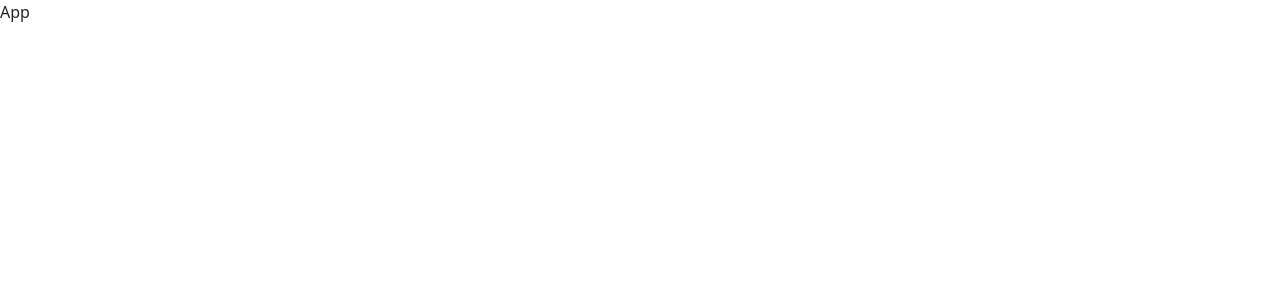
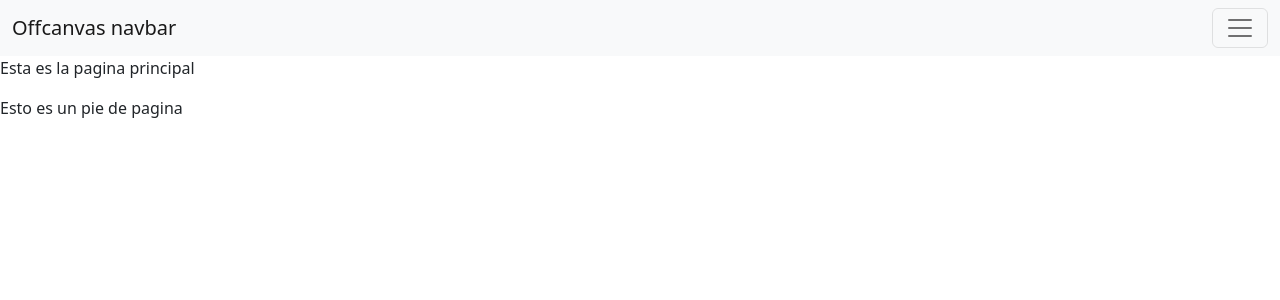
Before and after one commit to GinTip/restaurant-app, a React (Create React App) app: page / in a window 1280 px wide. Shown: the top 300 px of the page. Built offline with nearby package versions, Linux system fonts and the light colour scheme.

Commit message:
React router dom/ App router

```diff
--- a/package.json
+++ b/package.json
@@ -9,6 +9,7 @@
     "bootstrap": "^5.2.0",
     "react": "^18.2.0",
     "react-dom": "^18.2.0",
+    "react-router-dom": "^6.3.0",
     "react-scripts": "5.0.1",
     "web-vitals": "^2.1.4"
   },
--- a/src/App.js
+++ b/src/App.js
@@ -1,11 +1,12 @@
 import React from 'react';
+import AppRouter from './routers/AppRouter';
+
 import 'bootstrap/dist/css/bootstrap.min.css';
 import 'bootstrap/dist/js/bootstrap.min.js';
 
+
 const App = () => {
-  return (
-    <div>App</div>
-  );
+  return <AppRouter />;
 };
 
 export default App;
--- /dev/null
+++ b/src/components/NavBar.jsx
@@ -0,0 +1,50 @@
+import React from 'react';
+
+const NavBar = () => {
+  return (
+    <nav className="navbar bg-light fixed-top">
+      <div className="container-fluid">
+        <a className="navbar-brand" href="#">Offcanvas navbar</a>
+        <button className="navbar-toggler" type="button" data-bs-toggle="offcanvas" data-bs-target="#offcanvasNavbar" aria-controls="offcanvasNavbar">
+          <span className="navbar-toggler-icon" />
+        </button>
+        <div className="offcanvas offcanvas-end" tabIndex={-1} id="offcanvasNavbar" aria-labelledby="offcanvasNavbarLabel">
+          <div className="offcanvas-header">
+            <h5 className="offcanvas-title" id="offcanvasNavbarLabel">Offcanvas</h5>
+            <button type="button" className="btn-close" data-bs-dismiss="offcanvas" aria-label="Close" />
+          </div>
+          <div className="offcanvas-body">
+            <ul className="navbar-nav justify-content-end flex-grow-1 pe-3">
+              <li className="nav-item">
+                <a className="nav-link active" aria-current="page" href="#">Home</a>
+              </li>
+              <li className="nav-item">
+                <a className="nav-link" href="#">Link</a>
+              </li>
+              <li className="nav-item dropdown">
+                <a className="nav-link dropdown-toggle" href="#" role="button" data-bs-toggle="dropdown" aria-expanded="false">
+                  Dropdown
+                </a>
+                <ul className="dropdown-menu">
+                  <li><a className="dropdown-item" href="#">Action</a></li>
+                  <li><a className="dropdown-item" href="#">Another action</a></li>
+                  <li>
+                    <hr className="dropdown-divider" />
+                  </li>
+                  <li><a className="dropdown-item" href="#">Something else here</a></li>
+                </ul>
+              </li>
+            </ul>
+            <form className="d-flex" role="search">
+              <input className="form-control me-2" type="search" placeholder="Search" aria-label="Search" />
+              <button className="btn btn-outline-success" type="submit">Search</button>
+            </form>
+          </div>
+        </div>
+      </div>
+    </nav>
+
+  );
+};
+
+export default NavBar;
--- a/src/index.js
+++ b/src/index.js
@@ -4,7 +4,7 @@ import App from './App';
 
 const root = ReactDOM.createRoot(document.getElementById('root'));
 root.render(
-  <React.StrictMode>
+  //<React.StrictMode>
     <App />
-  </React.StrictMode>
+  //</React.StrictMode>
 );
--- /dev/null
+++ b/src/pages/HomePage.jsx
@@ -0,0 +1,23 @@
+import React from 'react';
+
+const HomePage = () => {
+  return (
+    <>
+      <header>
+        <h1>Home Page</h1>
+      </header>
+      <main>
+        <article>
+          <p>Esta es la pagina principal</p>
+        </article>
+      </main>
+      <footer>
+        <article>
+          <p>Esto es un pie de pagina</p>
+        </article>
+      </footer>
+    </>
+  );
+};
+
+export default HomePage;
--- /dev/null
+++ b/src/routers/AppRouter.jsx
@@ -0,0 +1,25 @@
+import React from 'react';
+import {
+  BrowserRouter as Router,
+  Route,
+  Routes,
+} from "react-router-dom";
+
+// Importacion de "pages"
+import NavBar from '../components/NavBar';
+import HomePage from '../pages/HomePage';
+
+const AppRouter = () => {
+  return (
+    <Router>
+      <NavBar />
+      <div>
+        <Routes>
+          <Route path="/" element={<HomePage />} />
+        </Routes>
+      </div>
+    </Router>
+  );
+};
+
+export default AppRouter;
```
Also changed, not shown: 1 other file (tests, documents, lock files or other folders).
